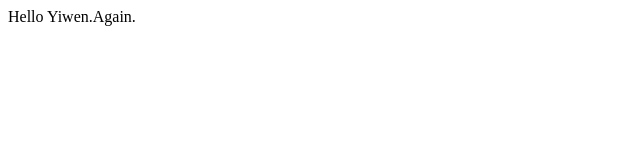
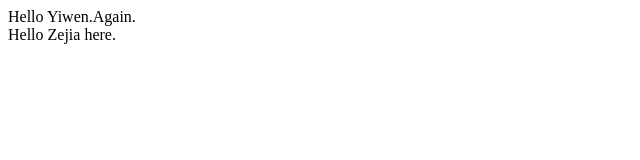
Before and after one commit to ji-jieyi/Week9, a website: page index.html in a window 1280 px wide. Shown: the full height of the page, 0-640 px from the left. Drawn offline with Linux system fonts and the light colour scheme.

Commit message:
update text

```diff
--- a/index.html
+++ b/index.html
@@ -1,7 +1,8 @@
 <html>
   <body>
     <div id="app">
-      Hello Yiwen.Again.
+      Hello Yiwen.Again. <br>
+      Hello Zejia here.
     </div>
   </body>
 </html>
```
